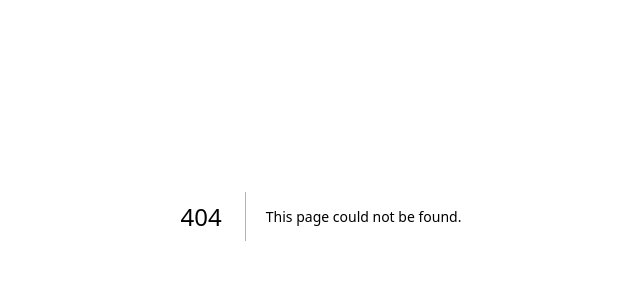
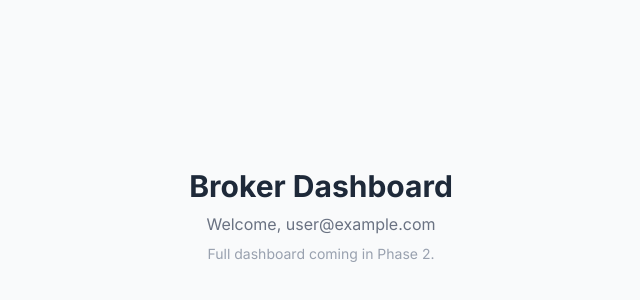
Before and after one commit to abdurrahmanrussel/test-casbyiq, a Next.js app: page /dashboard/broker in a window 1280 px wide. Before the commit this address had no page. Shown: the part 184-484 px from the top of the page, without its empty margins (319-959 px from the left). Built offline with nearby package versions, Linux system fonts and the light colour scheme; no server answers; sample sign-in values are in the browser's storage.

Commit message:
feat: add agent and broker dashboard stubs — Phase 1 complete

```diff
--- /dev/null
+++ b/src/app/dashboard/agent/page.tsx
@@ -0,0 +1,17 @@
+import { auth } from "@/auth"
+import { redirect } from "next/navigation"
+
+export default async function AgentDashboard() {
+  const session = await auth()
+  if (!session) redirect("/login")
+
+  return (
+    <div className="min-h-screen bg-gray-50 flex items-center justify-center">
+      <div className="text-center">
+        <h1 className="text-3xl font-bold text-gray-800 mb-2">Agent Dashboard</h1>
+        <p className="text-gray-500">Welcome, {session.user.email}</p>
+        <p className="text-sm text-gray-400 mt-2">Full dashboard coming in Phase 2.</p>
+      </div>
+    </div>
+  )
+}
--- /dev/null
+++ b/src/app/dashboard/broker/page.tsx
@@ -0,0 +1,17 @@
+import { auth } from "@/auth"
+import { redirect } from "next/navigation"
+
+export default async function BrokerDashboard() {
+  const session = await auth()
+  if (!session) redirect("/login")
+
+  return (
+    <div className="min-h-screen bg-gray-50 flex items-center justify-center">
+      <div className="text-center">
+        <h1 className="text-3xl font-bold text-gray-800 mb-2">Broker Dashboard</h1>
+        <p className="text-gray-500">Welcome, {session.user.email}</p>
+        <p className="text-sm text-gray-400 mt-2">Full dashboard coming in Phase 2.</p>
+      </div>
+    </div>
+  )
+}
```
